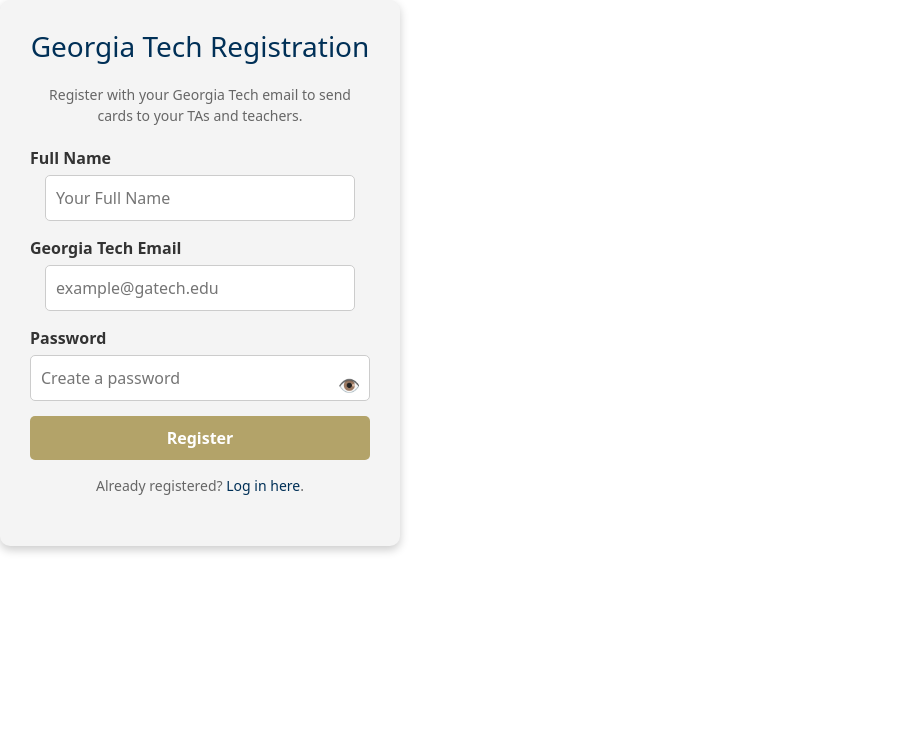
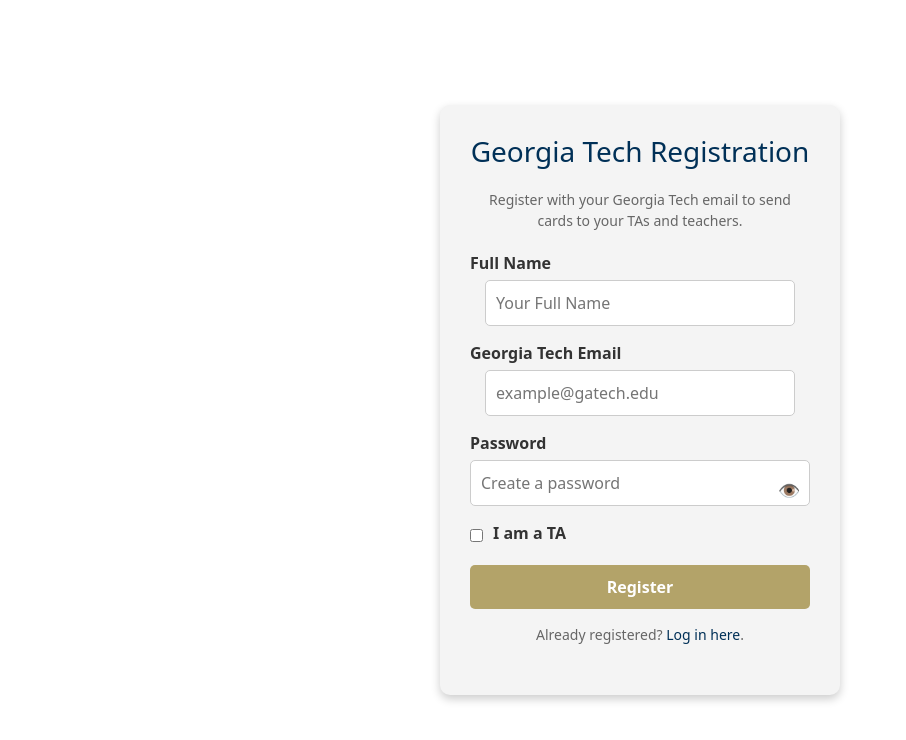
Before and after one commit to CS-3312-Group-1/JIA-5301-Thank-A-TA, a React (Create React App) app in the folder ta-thanks/: page /register in a window 1280 px wide. Shown: the top 740 px of the page, without its empty margins (0-906 px from the left). Built offline with nearby package versions, Linux system fonts and the light colour scheme.

Commit message:
Update registerpage.js

```diff
--- a/ta-thanks/src/registerpage.js
+++ b/ta-thanks/src/registerpage.js
@@ -1,4 +1,3 @@
-// RegisterPage.js
 import React, { useState } from 'react';
 import './registerpage.css';
 
@@ -8,8 +7,14 @@ const RegisterPage = () => {
     const togglePasswordVisibility = () => {
         setPasswordVisible(!passwordVisible);
     };
+    const [isTA, setIsTA] = useState(false);
+
+    const handleTACheckboxChange = () => {
+        setIsTA(!isTA);
+    };
 
     return (
+        <div className="register-page-wrapper">
             <div className="register-container">
                 <h1>Georgia Tech Registration</h1>
                 <p>Register with your Georgia Tech email to send cards to your TAs and teachers.</p>
@@ -33,6 +38,7 @@ const RegisterPage = () => {
                         required
                     />
 
+
                     <label htmlFor="password">Password</label>
                     <div className="password-wrapper">
                         <input
@@ -51,7 +57,16 @@ const RegisterPage = () => {
                             {passwordVisible ? "👁️‍🗨️" : "👁️"}
                         </span>
                     </div>
-
+                    <div className="ta-checkbox">
+                            <input
+                                type="checkbox"
+                                id="isTA"
+                                name="isTA"
+                                checked={isTA}
+                                onChange={handleTACheckboxChange}
+                            />
+                        <label htmlFor="isTA">I am a TA</label>
+                        </div>
                     <input type="submit" value="Register" />
                 </form>
 
@@ -61,6 +76,7 @@ const RegisterPage = () => {
                     </p>
                 </div>
             </div>
+        </div>
     );
 };
 
```
Lines whose indentation alone changed are shown as unchanged.
